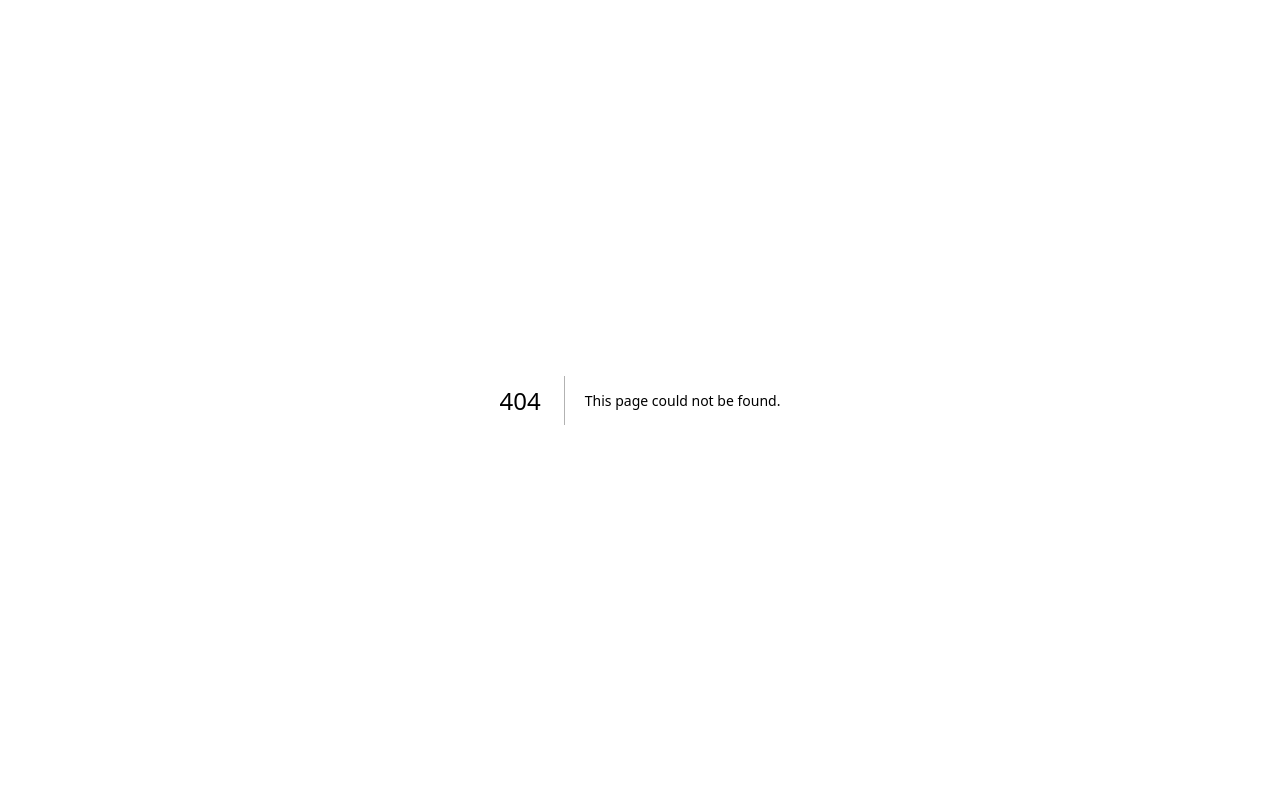
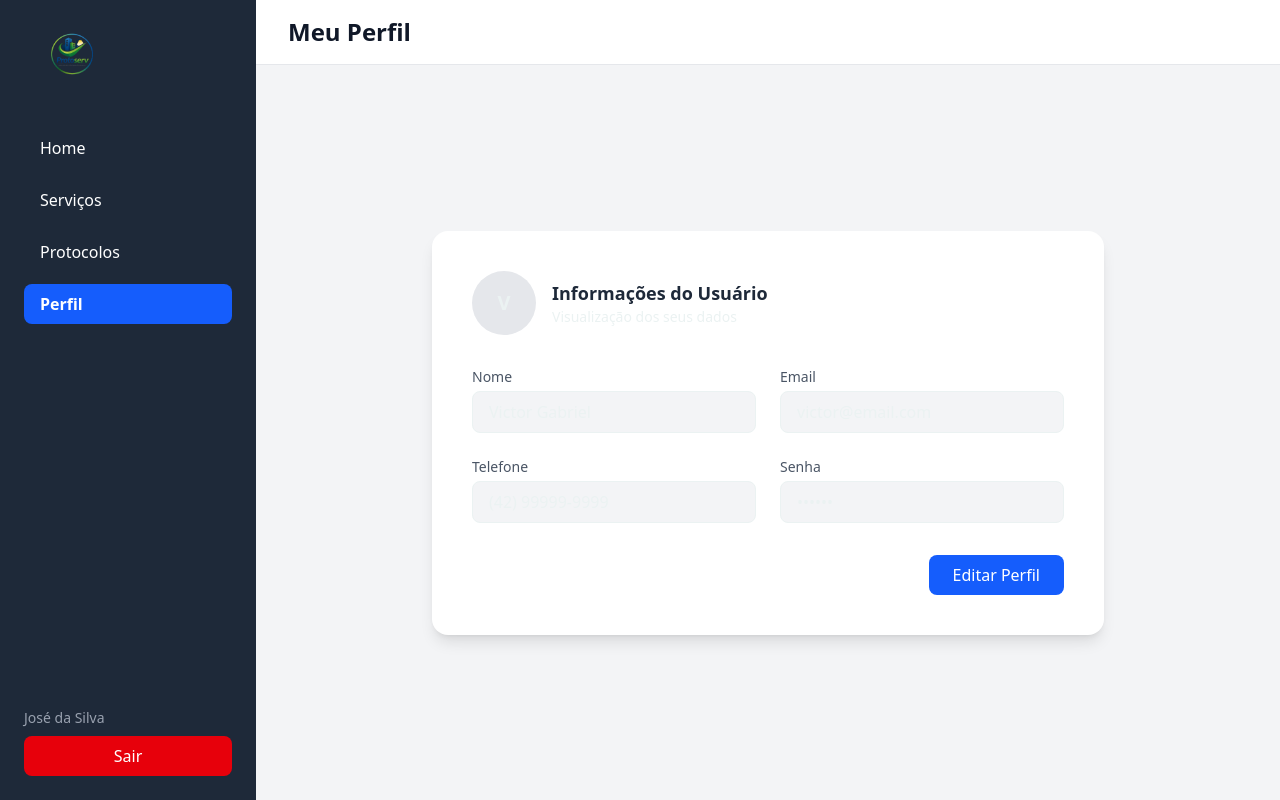
Before and after one commit to LuquetaW/protoserv, a Next.js app in the folder front-end/my-app/: page /perfil in a window 1280 px wide. Before the commit this address had no page. Built offline with nearby package versions, Linux system fonts and the light colour scheme.

Commit message:
feat: adiciona tela de perfil

```diff
--- /dev/null
+++ b/front-end/my-app/app/perfil/page.tsx
@@ -0,0 +1,185 @@
+"use client";
+
+import Sidebar from "@/components/Sidebar";
+import { useState } from "react";
+
+export default function Perfil() {
+
+  // Estado de edição
+  const [editando, setEditando] = useState(false);
+
+  // Estado dos dados (simulando dados vindos do backend)
+  const [usuario, setUsuario] = useState({
+    nome: "Victor Gabriel",
+    email: "victor@email.com",
+    telefone: "(42) 99999-9999",
+    senha: "123456"
+  });
+
+  // Atualizar campos
+  function handleChange(e: React.ChangeEvent<HTMLInputElement>) {
+    const { name, value } = e.target;
+    setUsuario((prev) => ({
+      ...prev,
+      [name]: value
+    }));
+  }
+
+  // Salvar (simulação)
+  function handleSalvar() {
+    console.log("Dados salvos:", usuario);
+    setEditando(false);
+  }
+
+  // Cancelar edição
+  function handleCancelar() {
+    setEditando(false);
+  }
+
+  return (
+    <main className="flex h-screen bg-gray-900">
+
+      <Sidebar />
+
+      <div className="flex-1 flex flex-col bg-gray-100">
+
+        {/* HEADER */}
+        <header className="bg-white px-8 py-4 border-b border-gray-200 flex justify-between items-center">
+          <h1 className="text-2xl font-bold text-gray-900">
+            Meu Perfil
+          </h1>
+        </header>
+
+        {/* CONTEÚDO */}
+        <div className="flex-1 flex items-center justify-center p-8">
+
+          <div className="bg-white p-10 rounded-2xl shadow-lg w-full max-w-2xl">
+
+            {/* TOPO PERFIL */}
+            <div className="flex items-center gap-4 mb-8">
+              <div className="w-16 h-16 bg-gray-200 rounded-full flex items-center justify-center text-gray-500 text-xl font-bold">
+                {usuario.nome.charAt(0)}
+              </div>
+
+              <div>
+                <h2 className="text-lg font-semibold text-gray-800">
+                  Informações do Usuário
+                </h2>
+                <p className="text-sm text-gray-500">
+                  {editando
+                    ? "Edite seus dados abaixo"
+                    : "Visualização dos seus dados"}
+                </p>
+              </div>
+            </div>
+
+            {/* FORM */}
+            <div className="grid grid-cols-1 md:grid-cols-2 gap-6">
+
+              {/* NOME */}
+              <div>
+                <label className="block text-sm text-gray-600 mb-1">
+                  Nome
+                </label>
+                <input
+                  type="text"
+                  name="nome"
+                  value={usuario.nome}
+                  onChange={handleChange}
+                  readOnly={!editando}
+                  className={`w-full border rounded-lg px-4 py-2 outline-none
+                  ${editando
+                    ? "border-gray-300 focus:ring-2 focus:ring-blue-500"
+                    : "bg-gray-100 text-gray-500 cursor-not-allowed"
+                  }`}
+                />
+              </div>
+
+              {/* EMAIL */}
+              <div>
+                <label className="block text-sm text-gray-600 mb-1">
+                  Email
+                </label>
+                <input
+                  type="email"
+                  name="email"
+                  value={usuario.email}
+                  onChange={handleChange}
+                  readOnly={!editando}
+                  className={`w-full border rounded-lg px-4 py-2 outline-none
+                  ${editando
+                    ? "border-gray-300 focus:ring-2 focus:ring-blue-500"
+                    : "bg-gray-100 text-gray-500 cursor-not-allowed"
+                  }`}
+                />
+              </div>
+
+              {/* TELEFONE */}
+              <div>
+                <label className="block text-sm text-gray-600 mb-1">
+                  Telefone
+                </label>
+                <input
+                  type="text"
+                  name="telefone"
+                  value={usuario.telefone}
+                  onChange={handleChange}
+                  readOnly={!editando}
+                  className={`w-full border rounded-lg px-4 py-2 outline-none
+                  ${editando
+                    ? "border-gray-300 focus:ring-2 focus:ring-blue-500"
+                    : "bg-gray-100 text-gray-500 cursor-not-allowed"
+                  }`}
+                />
+              </div>
+
+              {/* SENHA */}
+              <div>
+                <label className="block text-sm text-gray-600 mb-1">
+                  Senha
+                </label>
+                <input
+                  type="password"
+                  name="senha"
+                  value={usuario.senha}
+                  onChange={handleChange}
+                  readOnly={!editando}
+                  className={`w-full border rounded-lg px-4 py-2 outline-none
+                  ${editando
+                    ? "border-gray-300 focus:ring-2 focus:ring-blue-500"
+                    : "bg-gray-100 text-gray-500 cursor-not-allowed"
+                  }`}
+                />
+              </div>
+
+            </div>
+
+            {/* BOTÕES */}
+            <div className="flex justify-end gap-4 mt-8">
+
+              {editando && (
+                <button
+                  onClick={handleCancelar}
+                  className="px-5 py-2 rounded-lg border border-gray-300 text-gray-600 hover:bg-gray-100 transition"
+                >
+                  Cancelar
+                </button>
+              )}
+
+              <button
+                onClick={editando ? handleSalvar : () => setEditando(true)}
+                className="px-6 py-2 rounded-lg bg-blue-600 text-white hover:bg-blue-700 transition"
+              >
+                {editando ? "Salvar Alterações" : "Editar Perfil"}
+              </button>
+
+            </div>
+
+          </div>
+
+        </div>
+
+      </div>
+    </main>
+  );
+}
```
